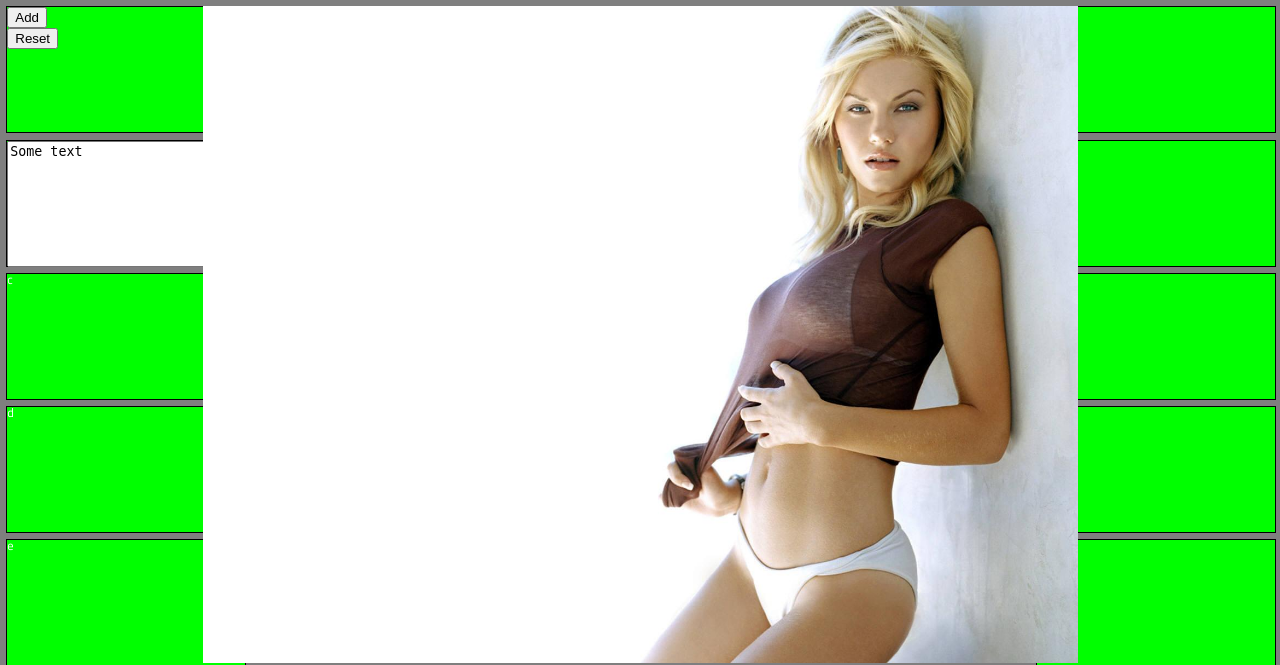
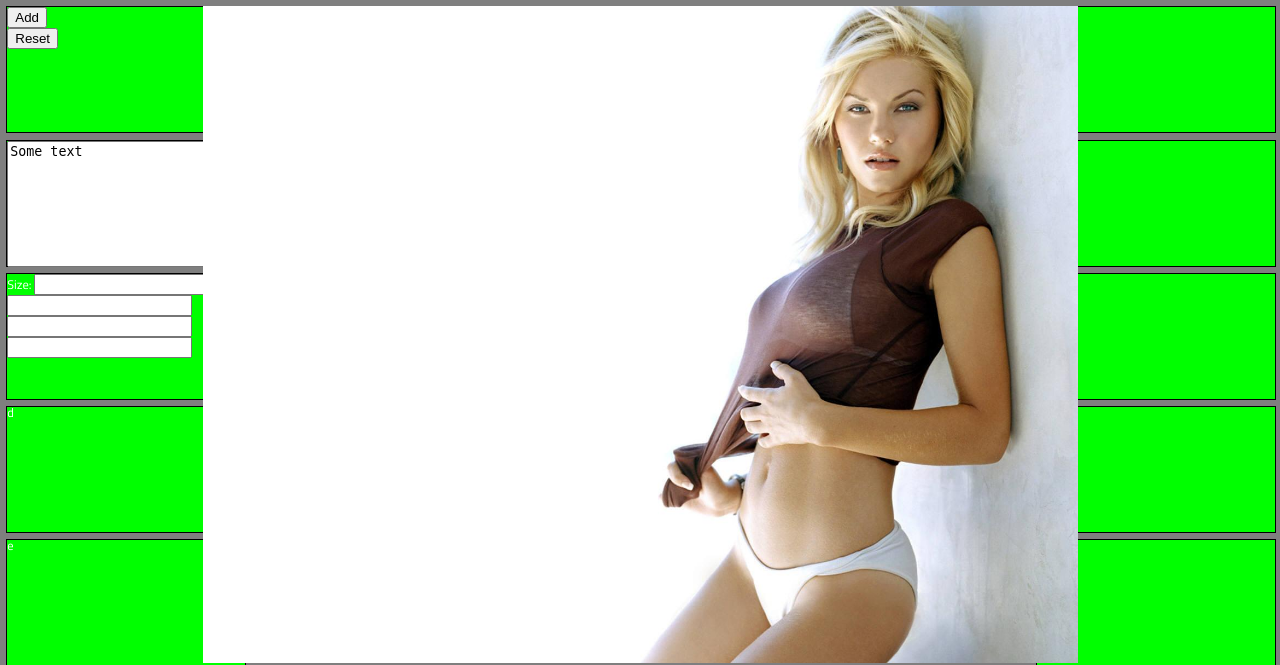
Before and after one commit to szpadlicho/project, a PHP site: page /interface/index.php in a window 1280 px wide. Shown: the part 21-686 px from the top of the page. Run offline with PHP 8.4, Linux system fonts and the light colour scheme.

Commit message:
font save add

```diff
--- a/interface/index.php
+++ b/interface/index.php
@@ -107,7 +107,12 @@
                     <div id="tool-05" class="tools">
                         <textarea id="txt" class="btn" type="text" value="Some text" />Some text</textarea>
                     </div>
-                    <div id="tool-06" class="tools">c</div>
+                    <div id="tool-06" class="tools">
+                        Size: <input id="fontSize" class="" type="text" /><br />
+                        <input id="" class="" type="text" /><br />
+                        <input id="" class="" type="text" /><br />
+                        <input id="" class="" type="text" /><br />
+                    </div>
                     <div id="tool-07" class="tools">d</div>
                     <div id="tool-08" class="tools">e</div>
                 </div>
@@ -121,9 +126,13 @@
                 <script type="text/javascript">
                 $(document).ready(function(){
                     /**
-                        * Change and save text
+                        * Change, save and load text
                     **/
-                    $(document).on('keyup', '#txt', function () {
+                    $(document).on('keyup', '#txt', function (event) {
+                        if (event.keyCode == 13) { // change enter to <br>
+                            $('.curent').children(':nth-child(4)').append('<br />');
+                            return false;
+                        }
                         $('.curent').children(':nth-child(4)').text($(this).val());
                         var saveId = $('.curent').attr('id');
                         $.cookie(saveId,$(this).val());
@@ -136,6 +145,29 @@
                         var getId = $( this ).attr('id');
                         var values = $.cookie(getId);
                         $('#'+getId).children(':nth-child(4)').text(values);
+                    });
+                });
+                $(document).ready(function(){
+                    /**
+                        * CSS change, save and load
+                    **/
+                    $(document).on('keyup', '#fontSize', function (event) {
+                        var size = $('#fontSize').val();
+                        $('.curent').children(':nth-child(4)').css('font-size',size+'px');
+                        var saveId = $('.curent').attr('id');
+                        $.cookie(saveId+'font',$('.curent').children(':nth-child(4)').css('font-size'));
+                        //alert($.cookie(saveId+'font'));
+                    });
+                    $(document).on('mousedown', '.drag', function () {
+                        var size = $(this).children(':nth-child(4)').css('font-size');
+                        var size = parseInt(size);
+                        $('#fontSize').val(size);
+                    });
+                    $( '.drag' ).each(function(){//'p[id^="draggable-"]'
+                        var getId = $( this ).attr('id');
+                        var values = $.cookie(getId+'font');
+                        $('#'+getId).children(':nth-child(4)').css('font-size',values);
+                        //alert(getId+'|'+$.cookie(getId+'font'));
                     });
                 });
                 </script>
```
